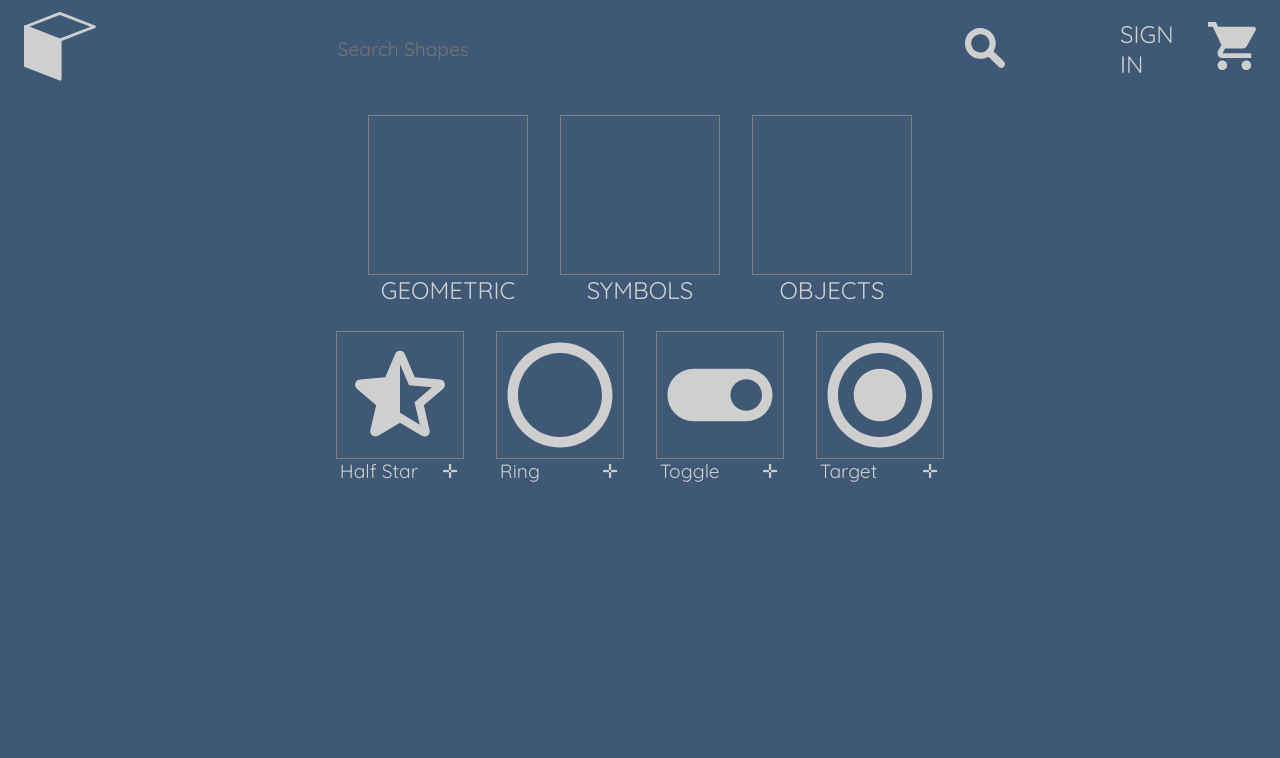
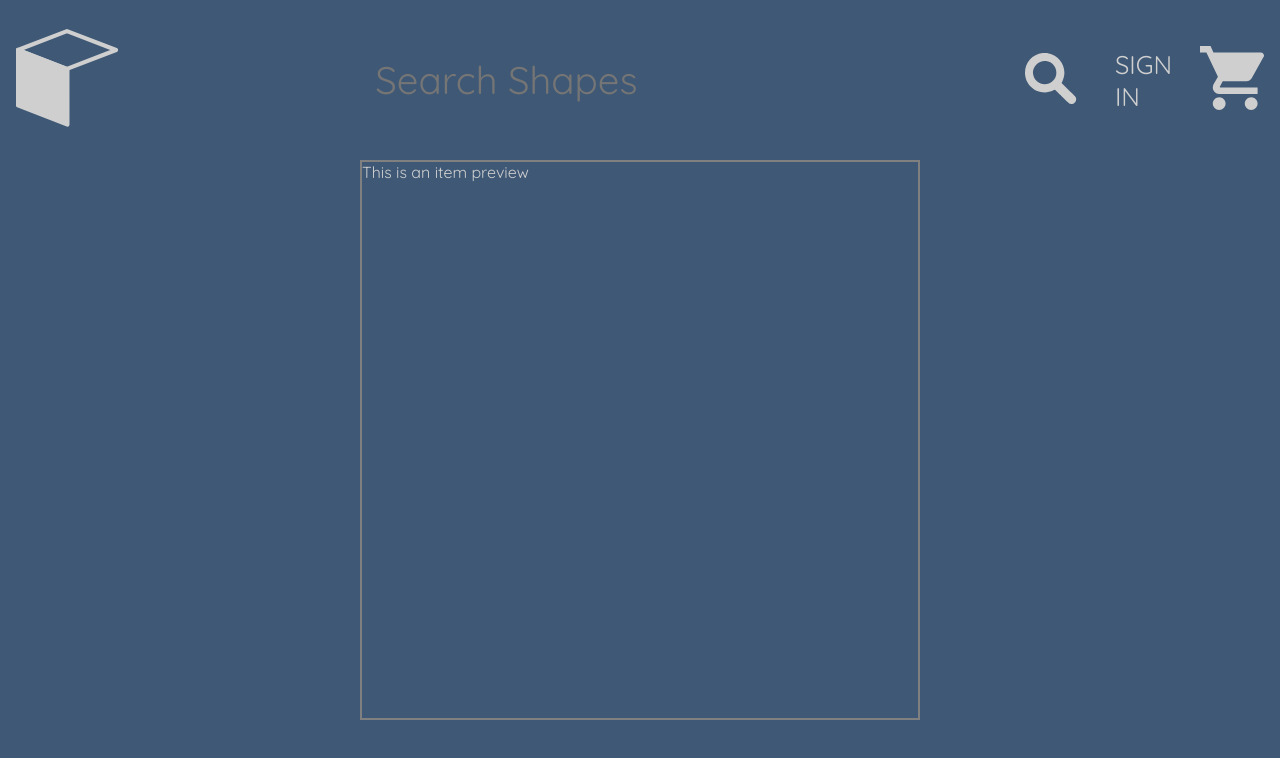
Before and after one commit to ParadigmEncryption/shape-shop, a React (Create React App) app: page /preview in a window 1280 px wide. Shown: the top 758 px of the page. Built offline with nearby package versions, Linux system fonts and the light colour scheme.

Commit message:
added and styled preview item page

```diff
--- a/src/App.js
+++ b/src/App.js
@@ -1,8 +1,9 @@
 import React from 'react';
-import { Route } from 'react-router-dom';
+import { Route, Switch } from 'react-router-dom';
 
 import Header from './components/header/header.component';
 import Homepage from './pages/homepage/homepage.component';
+import ItemPreviewPage from './pages/item-preview/item-preview.component';
 
 import './App.scss';
 
@@ -12,7 +13,10 @@ class App extends React.Component {
     return (
       <div className='App'>
         <Header />
-        <Route path='/' component={Homepage} />
+          <Switch>
+            <Route exact path='/' component={Homepage} />
+            <Route path='/preview' component={ItemPreviewPage} />
+          </Switch>
       </div>
     );
   }
--- a/src/App.scss
+++ b/src/App.scss
@@ -1,7 +1,13 @@
+$bg-color: #3e5875;
+$shape-color: #cfcfcf;
+
 body {
+  display: flex;
+  justify-content: center;
+  flex-direction: column;
   font-family: 'Quicksand', sans-serif;
-  background-color: #3e5875;
-  color: #cfcfcf;
+  background-color: $bg-color;
+  color: $shape-color;
 }
 
 a {
--- a/src/components/collection-item/collection-item.component.jsx
+++ b/src/components/collection-item/collection-item.component.jsx
@@ -1,5 +1,6 @@
 import React from 'react';
 import { connect } from 'react-redux';
+import { Link } from 'react-router-dom';
 
 import { toggleItemWindow, setCurrentItem } from '../../redux/item/item.actions';
 
@@ -13,7 +14,7 @@ const CollectionItem = ({ item, toggleItemWindow, setCurrentItem }) => {
 
   return (
     <div className='shape-container'>
-      <div
+      <Link to='/preview'
         className='shape'
         onClick={() => {
           setCurrentItem(item);
@@ -23,7 +24,7 @@ const CollectionItem = ({ item, toggleItemWindow, setCurrentItem }) => {
         <svg viewBox={`0 0 24 24`} className='svg-icon'>
           <path d={svg} />
         </svg>
-      </div>
+      </Link>
       <div className='shape-footer'>
         <span className='type'>{type}</span>
         <span className='add-button'>&#10011;</span>
--- a/src/components/collection-item/collection-item.styles.scss
+++ b/src/components/collection-item/collection-item.styles.scss
@@ -33,8 +33,8 @@ $shape-color: #cfcfcf;
     // transform: rotate(180deg);
       width: 100%;
       height: 100%;
-      fill: #cfcfcf;
-      stroke: #cfcfcf;
+      fill: $shape-color;
+      stroke: $shape-color;
       stroke-width: 0;
     }
   }
--- a/src/components/header/header.styles.scss
+++ b/src/components/header/header.styles.scss
@@ -1,29 +1,44 @@
 $shape-color: #cfcfcf;
 
-@media all and (max-width: 36em) {
-  .header {
-    padding: .5em 1em;
-    font-size: .8em
-  }
-}
+// // mobile landscape mode
+// @media all and (min-width: 32em) {
+//   .header {
+//     height: 2em;
+//   }
+//     .logo {
+//       width: 1em;
+//     }
 
-@media all and (min-width: 36em) {
-  .header {
-    padding: .5em 1em;
-    font-size: 1.5em;
-  }
-}
+// }
+// // mobile portrait mode
+// @media (max-width: 32em) and (min-height: 16em) {
+//   .header {
+
+//     height: 15vmin;
+//   }
+// }
+// // desktop display
+// @media (min-width: 32em) and (min-height: 32em) {
+//   .header {
+
+//     height: 6em;
+//   }
+// }
 
 .header {
   display: flex;
   justify-content: space-between;
+  align-items: center;
+  height: 10vmax;
+  padding: 1em;
+  margin-top: 2vmin;
 
   .logo-container {
-    width: 20%;
+
     cursor: pointer;
 
     .logo {
-      width: 3em;
+      width: 8vw;
 
       .logo-fill {
         fill: $shape-color;
@@ -42,9 +57,12 @@ $shape-color: #cfcfcf;
     justify-content: flex-end;
     cursor: pointer;
 
+    .sign-in {
+      font-size: 2vmax;
+    }
+
     .shopping-cart {
-      height: 100%;
-      width: 2em;
+      width: 5vw;
       margin-left: 1em;
 
       #shopping-cart {
--- a/src/components/search-bar/search-bar.styles.scss
+++ b/src/components/search-bar/search-bar.styles.scss
@@ -5,8 +5,10 @@ $font-type: 'Quicksand', sans-serif;
 .search-bar-container {
   display: flex;
   align-items: center;
-  margin: 0 2em;
+  justify-content: flex-end;
+  margin: 0 1em;
   width: 100%;
+  font-size: 3vw;
 
   input, button {
     font-family: $font-type;
@@ -20,8 +22,7 @@ $font-type: 'Quicksand', sans-serif;
 
   .search-bar {
     width: 80%;
-    height: 40%;
-    font-size: .8em;
+    font-size: 1em;
     padding-left: 1em;
   }
 
@@ -35,7 +36,7 @@ $font-type: 'Quicksand', sans-serif;
   }
 
   .search-icon {
-    width: 3em;
+    width: 4vw;
     cursor: pointer;
     fill: $shape-color;
   }
--- a/src/pages/item-preview/item-preview.component.jsx
+++ b/src/pages/item-preview/item-preview.component.jsx
@@ -4,9 +4,13 @@ import { createStructuredSelector } from 'reselect';
 
 import { selectCurrentItem } from '../../redux/item/item.selectors';
 
+import './item-preview.styles.scss';
+
 const ItemPreviewPage = () => (
   <div className='item-preview-window'>
-    <span>This is an item preview</span>
+    <div className='item-preview'>
+      <span>This is an item preview</span>
+    </div>
   </div>
 );
 
--- a/src/pages/item-preview/item-preview.styles.scss
+++ b/src/pages/item-preview/item-preview.styles.scss
@@ -1,5 +1,39 @@
-.item-preview-window {
-  width: 80%;
-  height: 80%;
+
+// // mobile landscape mode
+// @media (min-width: 32em) and (max-height: 32em) {
+//   .item-preview {
+//     width: 85vmin;
+//     height: 85vmin;
+//     border: 2px solid red;
+//   }
+// }
+
+// // mobile protrait mode
+// @media (max-width: 32em) and (min-height: 16em) {
+//   .item-preview {
+//     width: 70vmin;
+//     height: 70vmin;
+//     border: 2px solid green;
+//   }
+// }
+
+// // desktop display
+// @media (min-width: 32em) and (min-height: 32em) {
+//   .item-preview {
+//     width: 70vmin;
+//     height: 70vmin;
+//     border: 2px solid gray;
+//   }
+// }
+
+.item-preview {
+  width: 70vmin;
+  height: 70vmin;
   border: 2px solid gray;
 }
+
+.item-preview-window {
+  display: flex;
+  justify-content: center;
+  margin-top: 1em;
+}
```
